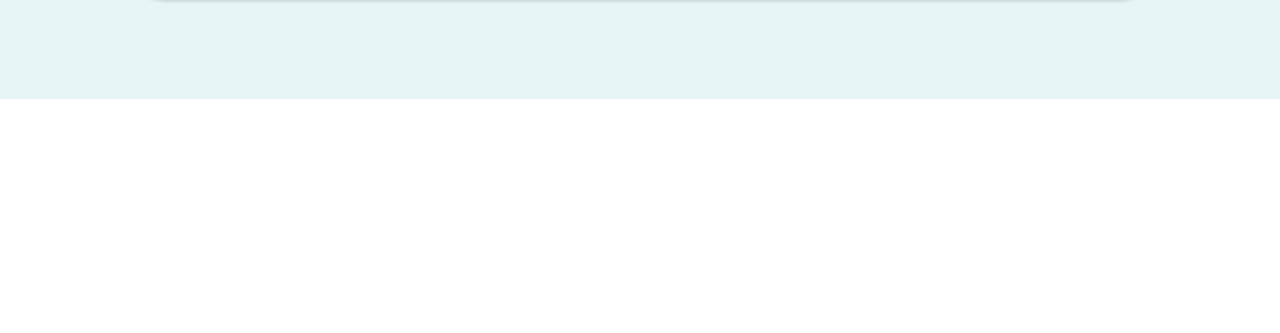
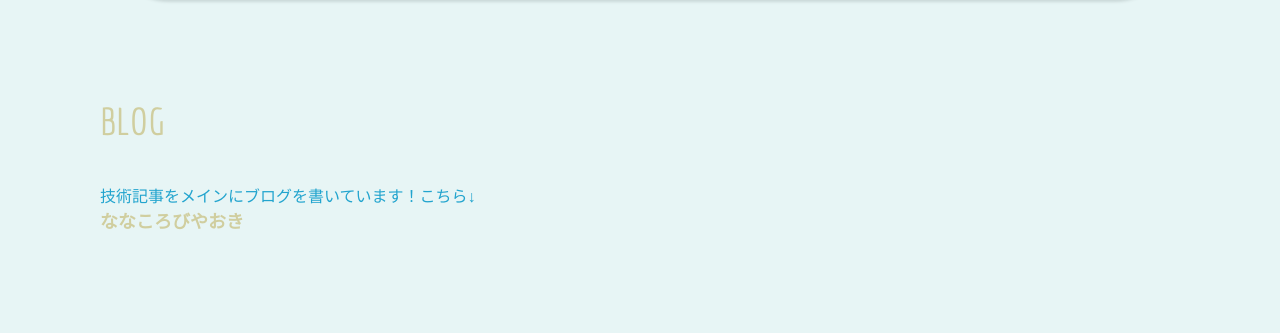
Before and after one commit to nana-s77/portfolio, a website built with webpack: page src/pug/index.pug in a window 1280 px wide. Shown: the part 1421-1754 px from the top of the page. Before the commit the page ends 1520 px from the top, so only its background shows below. Built offline with nearby package versions, Linux system fonts and the light colour scheme.

Commit message:
blogセクション作成

```diff
--- a/src/pug/index.pug
+++ b/src/pug/index.pug
@@ -12,3 +12,4 @@ html(lang="ja")
         include ./section/_profile.pug
         include ./section/_skills.pug
         include ./section/_strength.pug
+        include ./section/_blog.pug
--- /dev/null
+++ b/src/pug/section/_blog.pug
@@ -0,0 +1,4 @@
+section.blog
+  h2.title BLOG
+  p.blog__text 技術記事をメインにブログを書いています！こちら↓
+  a.blog__link(href= "./corobi/") ななころびやおき
--- /dev/null
+++ b/src/scss/section/_blog.scss
@@ -0,0 +1,14 @@
+.blog {
+  padding-bottom: 100px;
+
+  &__text {
+    font-size: 1.6em;
+    color: $text-color;
+  }
+
+  &__link {
+    font-size: 1.8em;
+    font-weight: bold;
+    color: $sub-color;
+  }
+}
--- a/src/scss/style.scss
+++ b/src/scss/style.scss
@@ -6,4 +6,5 @@
 @import "./section/_profile";
 @import "./section/_skills";
 @import "./section/_strength";
+@import "./section/_blog";
 @import "./_circle";
```
